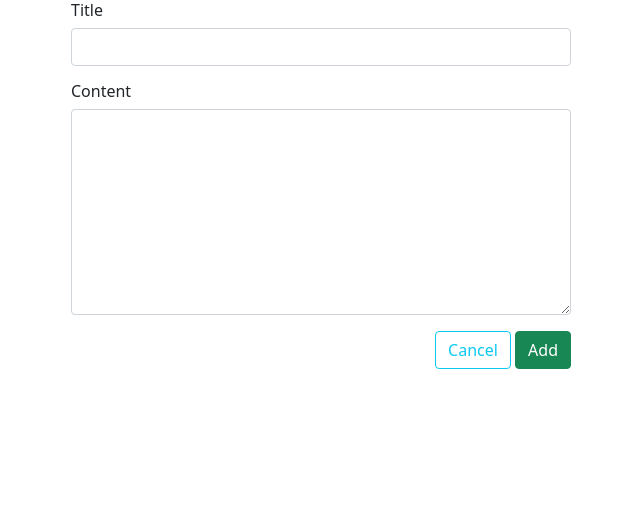
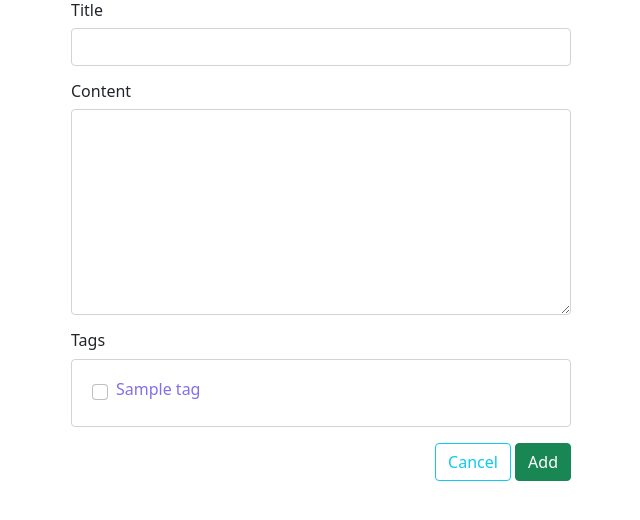
Before and after one commit to danmurciano/flask-blogly, a Flask app: page /users/1/posts/new in a window 1280 px wide. Shown: the part 107-627 px from the top of the page, without its empty margins (319-959 px from the left). Run offline with Flask 2, Linux system fonts and the light colour scheme; tables that the repository leaves empty hold one stand-in row (values such as "Sample post").

Commit message:
Part Three

```diff
--- a/app.py
+++ b/app.py
@@ -1,5 +1,5 @@
 from flask import Flask, render_template, request, redirect, flash, session, jsonify
-from models import db, connect_db, User, Post
+from models import db, connect_db, User, Post, Tag, PostTag
 
 app = Flask(__name__)
 
@@ -11,10 +11,12 @@ app.config["SECRET_KEY"] = "w57h63ff9"
 connect_db(app)
 db.create_all()
 
+tags= Tag.sort()
+
 
 @app.route("/")
 def home():
-    posts= Post.sort()
+    posts= Post.sort().limit(10)
     return render_template("home.html", posts=posts)
 
 
@@ -81,14 +83,16 @@ def delete_user(user_id):
 @app.route("/users/<user_id>/posts/new")
 def add_post_form(user_id):
     user = User.query.get_or_404(user_id)
-    return render_template("add-post.html", user=user)
+    return render_template("add-post.html", user=user, tags=tags)
 
 
 @app.route("/users/<user_id>/posts/new", methods=["POST"])
 def add_post(user_id):
     title = request.form["title"]
     content = request.form["content"]
-    new_post = Post(title=title, content=content, user_id=user_id)
+    tag_ids = [int(num) for num in request.form.getlist("tags")]
+    tags = Tag.query.filter(Tag.id.in_(tag_ids)).all()
+    new_post = Post(title=title, content=content, user_id=user_id, tags=tags)
     db.session.add(new_post)
     db.session.commit()
     return redirect(f"/users/{user_id}")
@@ -106,7 +110,7 @@ def show_post(post_id):
 @app.route("/posts/<post_id>/edit")
 def edit_post_form(post_id):
     post = Post.query.get_or_404(post_id)
-    return render_template("post-edit.html", post=post)
+    return render_template("post-edit.html", post=post, tags=tags)
 
 
 @app.route("/posts/<post_id>/edit", methods=["POST"])
@@ -114,6 +118,8 @@ def edit_post(post_id):
     post = Post.query.get(post_id)
     post.title = request.form["title"]
     post.content = request.form["content"]
+    tag_ids = [int(num) for num in request.form.getlist("tags")]
+    post.tags = Tag.query.filter(Tag.id.in_(tag_ids)).all()
     db.session.commit()
     return redirect(f"/posts/{post_id}")
 
@@ -121,7 +127,56 @@ def edit_post(post_id):
 @app.route("/posts/<post_id>/delete", methods=["POST"])
 def delete_post(post_id):
     post = Post.query.get(post_id)
-    # user = User.query.get(post.user_id)
     db.session.delete(post)
     db.session.commit()
     return redirect(f"/users/{post.user_id}")
+
+
+
+# Tags Routes
+
+@app.route("/tags")
+def list_tags():
+    return render_template("tags.html", tags=tags)
+
+
+@app.route("/tags/<tag_id>")
+def show_tag(tag_id):
+    tag = Tag.query.get_or_404(tag_id)
+    return render_template("tag.html", tag=tag)
+
+
+@app.route("/tags/new")
+def add_tag_form():
+    return render_template("add-tag.html")
+
+
+@app.route("/tags/new", methods=["POST"])
+def add_tag():
+    name = request.form["name"]
+    new_tag = Tag(name=name)
+    db.session.add(new_tag)
+    db.session.commit()
+    return redirect("/tags")
+
+
+@app.route("/tags/<tag_id>/edit")
+def edit_tag_form(tag_id):
+    tag = Tag.query.get_or_404(tag_id)
+    return render_template("tag-edit.html", tag=tag)
+
+
+@app.route("/tags/<tag_id>/edit", methods=["POST"])
+def edit_tag(tag_id):
+    tag = Tag.query.get(tag_id)
+    tag.name = request.form["name"]
+    db.session.commit()
+    return redirect("/tags")
+
+
+@app.route("/tags/<tag_id>/delete", methods=["POST"])
+def delete_tag(tag_id):
+    tag = Tag.query.get(tag_id)
+    db.session.delete(tag)
+    db.session.commit()
+    return redirect("/tags")
--- a/models.py
+++ b/models.py
@@ -20,6 +20,8 @@ class User(db.Model):
     last_name = db.Column(db.String(30), nullable=False)
     image_url = db.Column(db.String(100), nullable=False, default="/static/images/user.png")
 
+    posts = db.relationship("Post", backref="user", cascade="all, delete-orphan")
+
     @property
     def full_name(self):
       return f"{self.first_name} {self.last_name}"
@@ -35,15 +37,13 @@ class Post(db.Model):
 
     @classmethod
     def sort(cls):
-        return cls.query.order_by(cls.created_at.desc()).limit(10)
+        return cls.query.order_by(cls.created_at.desc())
 
     id = db.Column(db.Integer, primary_key=True, autoincrement=True)
     title = db.Column(db.String(60), nullable=False)
     content = db.Column(db.Text, nullable=False)
     created_at = db.Column(db.DateTime, nullable=False, default=datetime.datetime.now)
     user_id = db.Column(db.Integer, db.ForeignKey("users.id"), nullable=False)
-
-    user = db.relationship("User", backref="posts")
 
     @property
     def time(self):
@@ -52,3 +52,33 @@ class Post(db.Model):
     def __repr__(self):
         p = self
         return f"<Post id={p.id} title={p.title} content={p.content[:100]} created_at={p.created_at}, user_id={p.user_id}>"
+
+
+
+class Tag(db.Model):
+    __tablename__ = "tags"
+
+    id = db.Column(db.Integer, primary_key=True, autoincrement=True)
+    name = db.Column(db.Text, unique=True, nullable=False)
+
+    posts = db.relationship("Post", secondary="post_tags", backref="tags")
+
+    @classmethod
+    def sort(cls):
+        return cls.query.order_by(cls.name)
+
+    def __repr__(self):
+        t = self
+        return f"<Tag id={t.id} name={t.name}>"
+
+
+
+class PostTag(db.Model):
+    __tablename__ = "post_tags"
+
+    post_id = db.Column(db.Integer, db.ForeignKey("posts.id"), primary_key=True, nullable=False)
+    tag_id = db.Column(db.Integer, db.ForeignKey("tags.id"), primary_key=True, nullable=False)
+
+    def __repr__(self):
+        pt = self
+        return f"<Post id={pt.post_id} Tag id={pt.tag_id}>"
--- a/static/styles.css
+++ b/static/styles.css
@@ -43,6 +43,11 @@ a {
   font-style: italic;
 }
 
+.post-tags {
+  font-size: 18px;
+  font-weight: bold;
+}
+
 
 .right-float {
   float: right;
@@ -65,3 +70,17 @@ a {
   border-radius: 50%;
   margin: auto !important;
 }
+
+.tags-div {
+  padding: 20px;
+  border: 1px solid rgb(206, 212, 218);
+  border-radius: 4px;
+}
+
+.tag-label {
+  color: #856eeb;
+}
+
+.badge {
+  background-color: #856eeb;
+}
--- a/templates/add-post.html
+++ b/templates/add-post.html
@@ -1,5 +1,11 @@
 {% extends "base.html" %}
 {% block page %}
+
+  <datalist id="tags">
+    {% for tag in tags %}
+      <option value="{{tag.name}}">
+    {% endfor %}
+  </datalist>
 
   <div class="page">
     <h1 class="title"> Add Post for {{user.full_name}} <h1>
@@ -13,6 +19,17 @@
         <label class="form-label"> Content </label>
         <textarea class="form-control" name="content" rows=8> </textarea>
       </div>
+      <div class="mb-3">
+        <label class="form-label"> Tags </label>
+        <div class="tags-div">
+          {% for tag in tags %}
+            <div class="form-check form-check-inline">
+              <input class="form-check-input" type="checkbox" value="{{tag.id}}" id="tag{{tag.id}}" name="tags">
+              <label class="form-check-label tag-label" for="tag{{tag.id}}"> {{tag.name}} </label>
+            </div>
+          {% endfor %}
+        </div>
+      </div>
       <div class="right-float">
         <a class="btn btn-outline-info" href="/users/{{user.id}}"> Cancel </a>
         <button class="btn btn-success"> Add </button>
--- a/templates/base.html
+++ b/templates/base.html
@@ -4,13 +4,10 @@
   <meta charset="UTF-8">
   <title>Blogly</title>
   <link href="https://cdn.jsdelivr.net/npm/bootstrap@5.1.3/dist/css/bootstrap.min.css" rel="stylesheet" integrity="sha384-1BmE4kWBq78iYhFldvKuhfTAU6auU8tT94WrHftjDbrCEXSU1oBoqyl2QvZ6jIW3" crossorigin="anonymous">
-  <link href="/static/styles.css" rel="stylesheet">
+  <link href="/static/styles.css/" rel="stylesheet">
 </head>
 
 <body>
   {% block page %} {% endblock %}
-
-  <script src="http://unpkg.com/jquery"></script>
-  <script src="https://unpkg.com/axios/dist/axios.min.js"></script>
 </body>
 </html>
--- a/templates/home.html
+++ b/templates/home.html
@@ -9,6 +9,11 @@
           <h2 class="title"> {{post.title}} <h1>
           <p class="post-content"> {{post.content}} </p>
           <p class="post-by"> by {{post.user.full_name}} on {{post.time}}
+          <p class="post-tags"> Tags:
+            {% for tag in post.tags %}
+              <span class="badge"> {{tag.name}} </span>
+            {% endfor %}
+          </p>
         </div>
       {% endfor %}
   </div>
--- a/templates/post.html
+++ b/templates/post.html
@@ -5,6 +5,11 @@
     <h1 class="title"> {{post.title}} <h1>
     <p class="post-content"> {{post.content}} </p>
     <p class="post-by"> by {{post.user.full_name}}
+    <p class="post-tags"> Tags:
+      {% for tag in post.tags %}
+        <span class="badge"> {{tag.name}} </span>
+      {% endfor %}
+    </p>
 
     <form>
       <a class="btn btn-outline-primary" href="/users/{{post.user.id}}"> Back to Profile </a>
--- a/test_models.py
+++ b/test_models.py
@@ -1,7 +1,7 @@
 from unittest import TestCase
 
 from app import app
-from models import db, User
+from models import db, User, Post, Tag
 
 # Use test database and don't clutter tests with SQL
 app.config['SQLALCHEMY_DATABASE_URI'] = 'postgresql:///blogly_test'
@@ -26,7 +26,7 @@ class UserModelTestCase(TestCase):
         db.session.rollback()
 
 
-    def test_get_full_name(self):
+    def test_add_user(self):
         user = User(first_name="Test", last_name="Denson", image_url="/static/images/user.png")
-        self.assertEquals(user.get_full_name(), "Test Denson")
+        self.assertEquals(user.full_name, "Test Denson")
         self.assertEquals(user.image_url, "/static/images/user.png")
```
Also changed, not shown: seed.py (+11 -1 lines), templates/add-tag.html (added, +20 -0 lines), templates/post-edit.html (+13 -2 lines), templates/tag-edit.html (added, +19 -0 lines), templates/tag.html (added, +19 -0 lines), templates/tags.html (added, +16 -0 lines), test_flask.py (+126 -4 lines), 1 other file.
